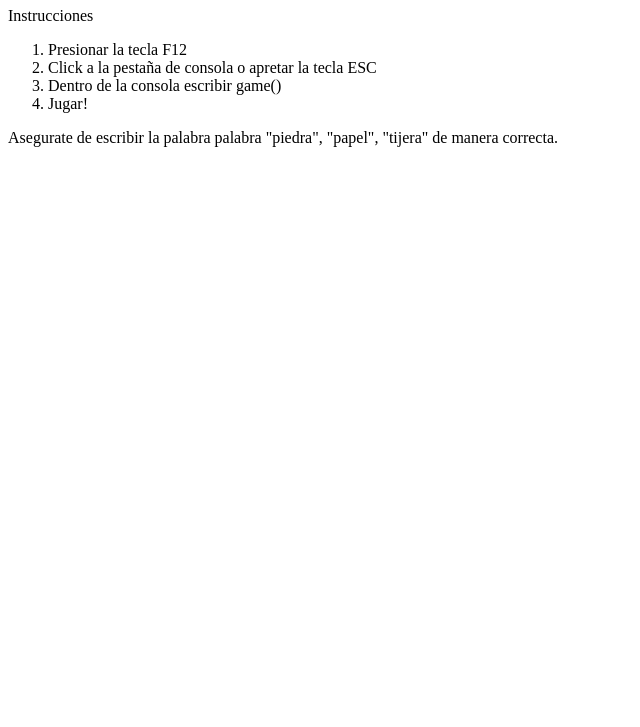
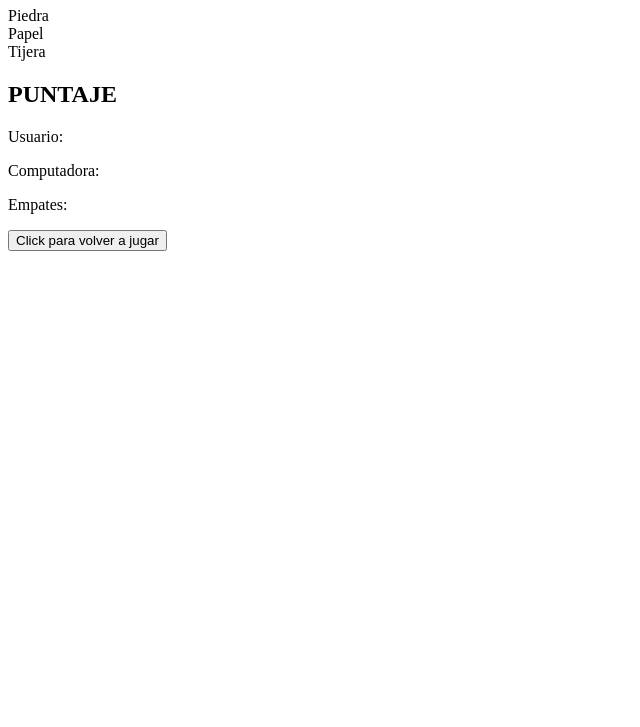
Before and after one commit to Morralito/rock-paper-scissors, a plain HTML site: page index.html in a window 1280 px wide. Shown: the part 73-800 px from the top of the page, without its empty margins (0-640 px from the left). Drawn offline with Linux system fonts and the light colour scheme.

Commit message:
finalizar estructura basica de la pagina

```diff
--- a/index.html
+++ b/index.html
@@ -5,20 +5,29 @@
     <meta http-equiv="X-UA-Compatible" content="IE=edge">
     <meta name="viewport" content="width=device-width, initial-scale=1.0">
     <link rel="stylesheet" href="styles.css">
-    <script src="scripts.js"></script>
     <title>PIEDRA, PAPEL O TIJERA - Consola</title>
 </head>
 <body>
+    <div class="main-container">
+        <h1>PIEDRA, PAPEL O TIJERA</h1>
 
-<h1>JUEGO DE PIEDRA PAPEL O TIJERA</h1>
-<p>Instrucciones</p>
-<ol>
-    <li>Presionar la tecla F12</li>
-    <li>Click a la pestaña de consola o apretar la tecla ESC</li>
-    <li>Dentro de la consola escribir game()</li>
-    <li>Jugar!</li>
-</ol>
+        <div class="opciones">
+            <div id="piedra" class="piedra">Piedra</div>
+            <div id="papel" class="papel">Papel</div>
+            <div id="tijera" class="tijera">Tijera</div>
+        </div>
 
-<p>Asegurate de escribir la palabra palabra "piedra", "papel", "tijera" de manera correcta.</p>
+        <div class="puntajes">
+            <h2>PUNTAJE</h2>
+            <div class="jugadores">
+                <p>Usuario: <span class="puntajeUsuario"></span> </p>
+                <p>Computadora: <span  class="puntajeBot"></span></p>
+            </div>
+                <p>Empates: <span class="empates"></span></p>
+                <p class="ganador"></p>
+                <button class="reiniciar" type="button">Click para volver a jugar</button>
+        </div>
+    </div>
+    <script src="scripts.js"></script>
 </body>
 </html>
```
